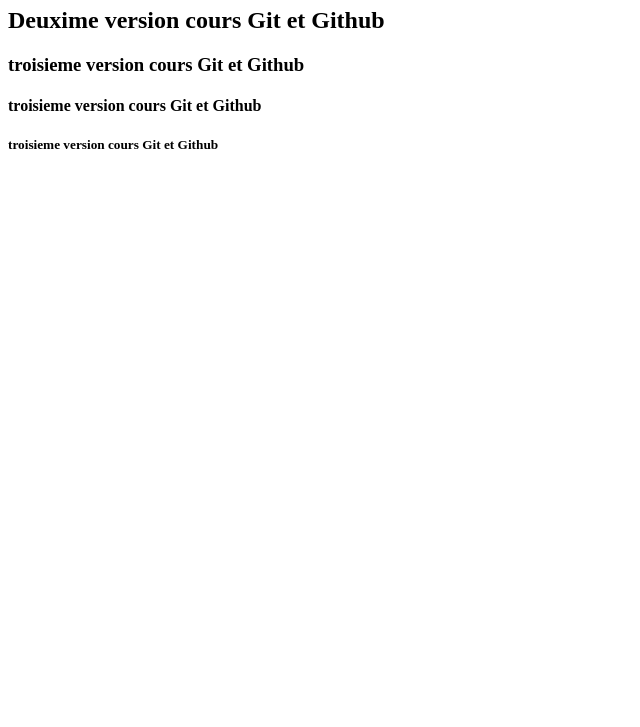
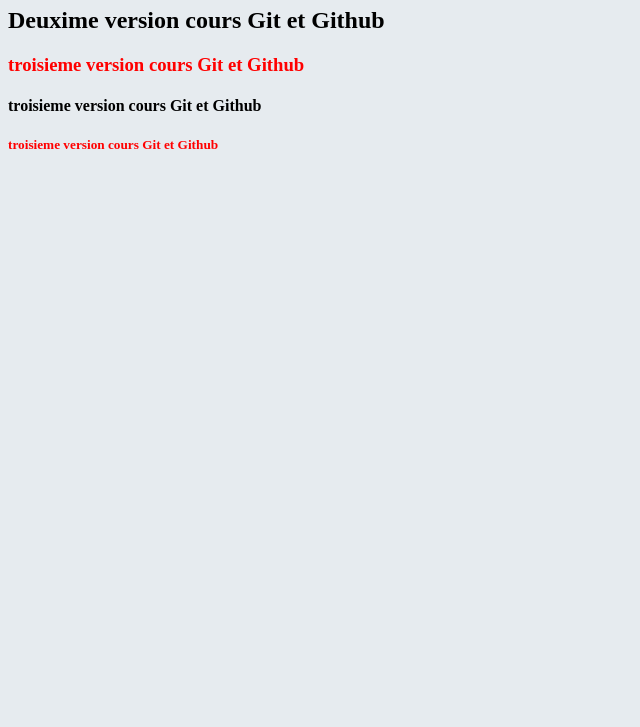
Before and after one commit to Gdjamila/Gdjamila.git.io, a plain HTML site: page index.html in a window 1280 px wide. Shown: the part 73-800 px from the top of the page, without its empty margins (0-640 px from the left). Drawn offline with Linux system fonts and the light colour scheme.

Commit message:
Ajout de couleur au text et background

```diff
--- a/index.html
+++ b/index.html
@@ -4,6 +4,14 @@
    <meta charset="UTF-8">
    <meta name="viewport" content="width=device-width, initial-scale=1.0">
    <title>Document de mon cours Git et Github</title>
+   <style>
+      body {
+        background-color: #e6ebef;
+        }
+      h3,h5 {
+         color: red;
+      }
+   </style>
 </head>
 <body>
    <h1> Premiere version cours Git & Github</h1>
```
